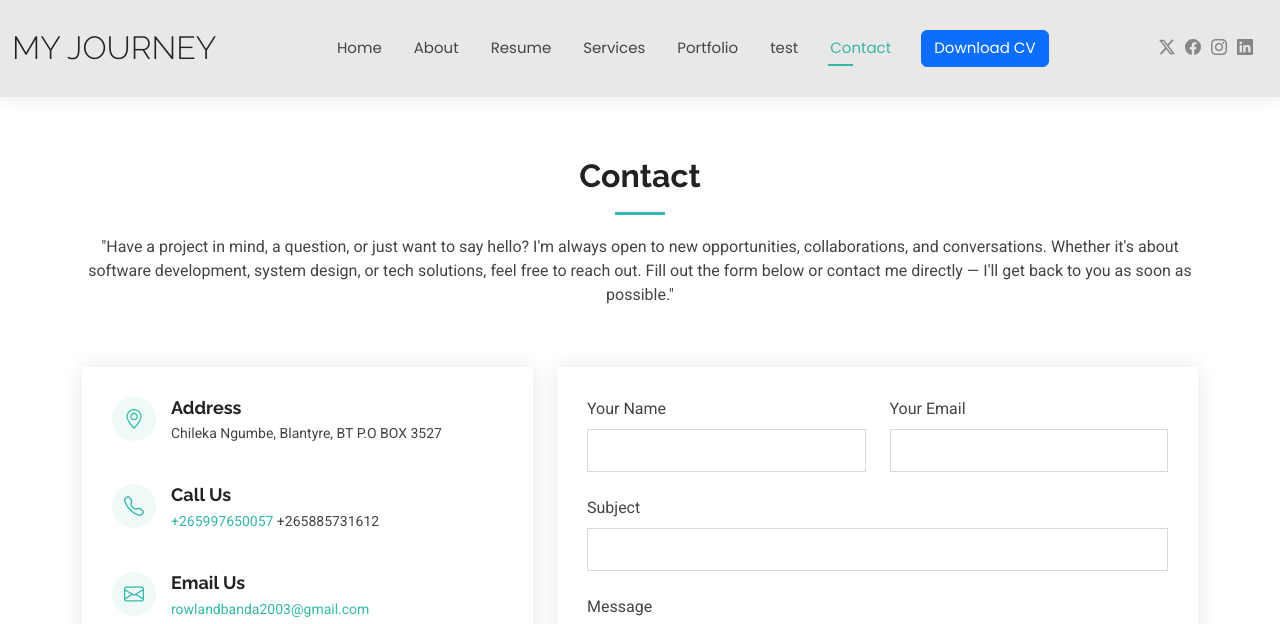
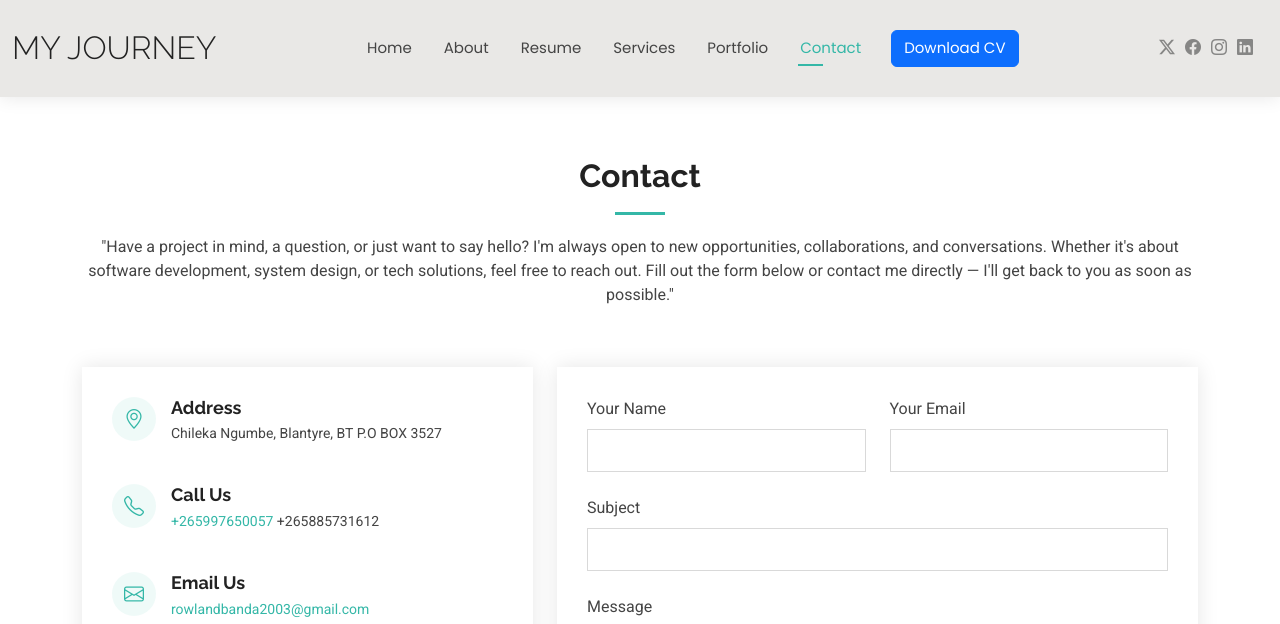
Before and after one commit to kotalkahn-jpg/rowland-journey, a plain HTML site: page contact.html in a window 1280 px wide. Shown: the top 624 px of the page. Drawn offline with Linux system fonts and the light colour scheme.

Commit message:
Describe your update here

```diff
--- a/contact.html
+++ b/contact.html
@@ -101,7 +101,7 @@
           <li><a href="resume.html">Resume</a></li>
           <li><a href="services.html">Services</a></li>
           <li><a href="portfolio.html">Portfolio</a></li>
-          <li><a href="test.html">test</a></li>
+
           <li><a href="contact.html" class="active">Contact</a></li>
           <li>
             <a href="assets/Rowland-CV.pdf"target="_blank" class="btn btn-primary" style="color: white; padding: 6px 12px; border-radius: 6px;">
```
